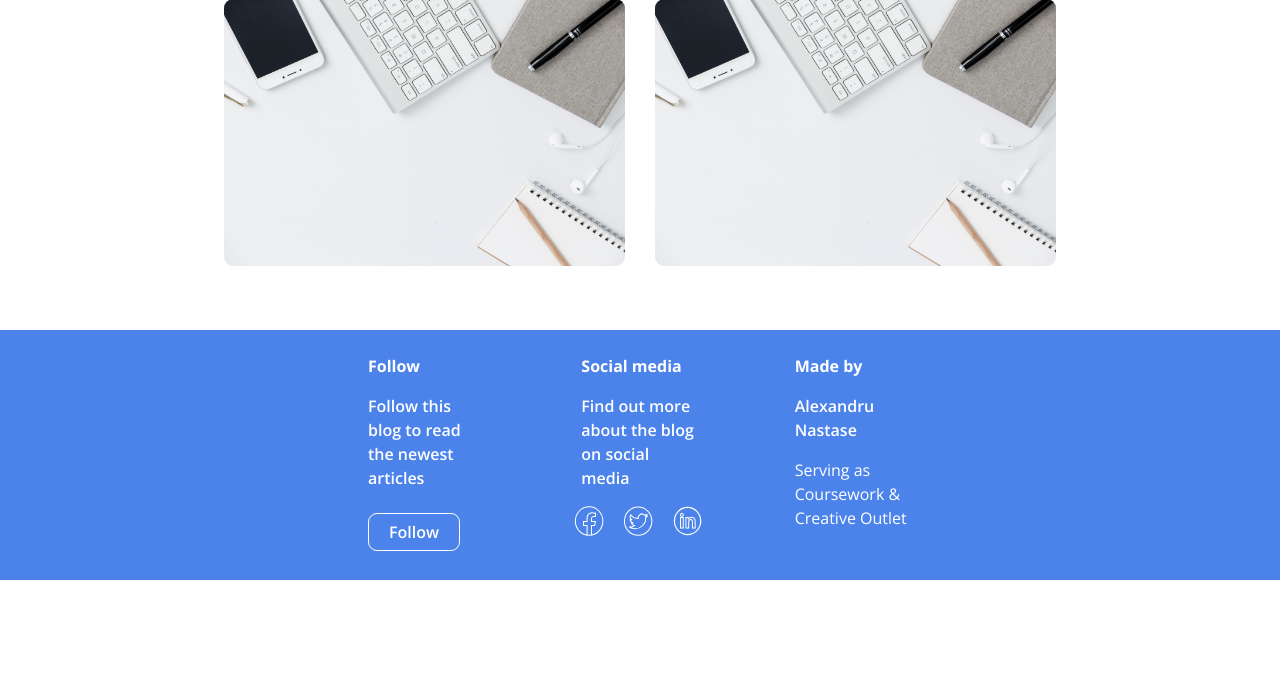
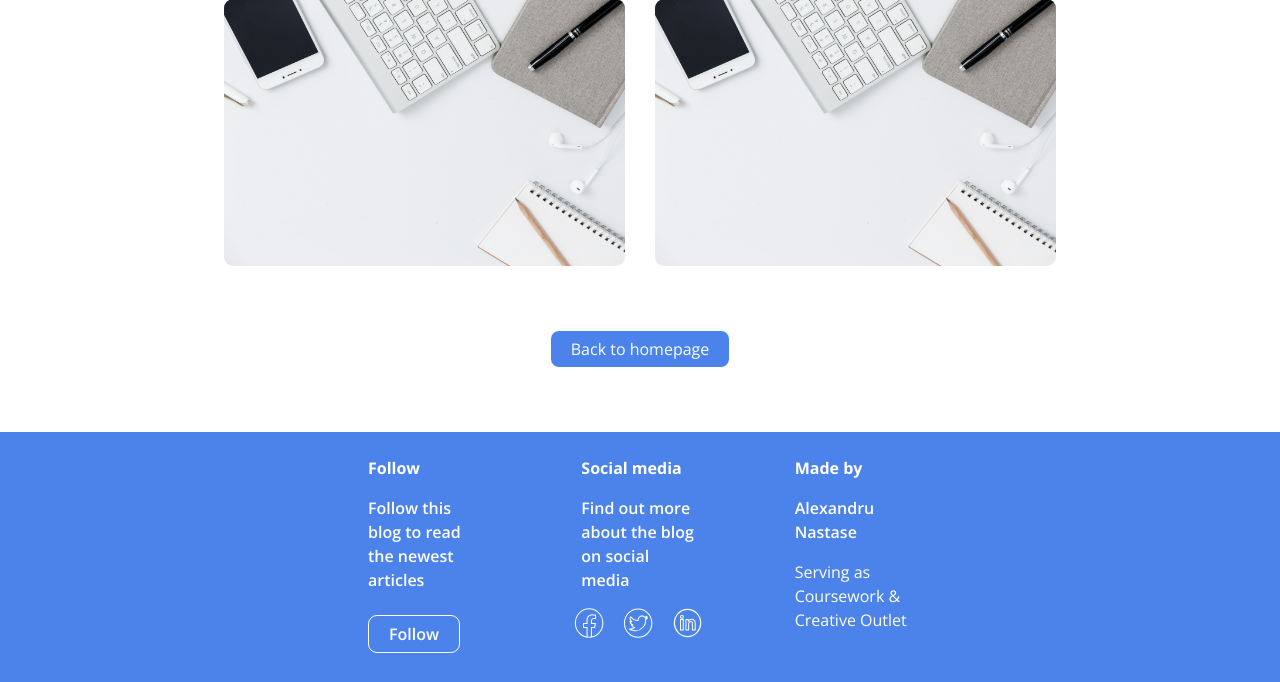
Before and after one commit to AlexandruNst/blog_and_resume, a Django app: page /article/1/ in a window 1280 px wide. Shown: the part 1154-1836 px from the top of the page. Before the commit the page ends 1734 px from the top, so only its background shows below. Run offline with Django 3.2, Linux system fonts and the light colour scheme; tables that the repository leaves empty hold one stand-in row (values such as "Sample post"); some libraries are stand-ins or nearby versions.

Commit message:
Added back to homepage button

```diff
--- a/blog/templates/blog/article_detail.html
+++ b/blog/templates/blog/article_detail.html
@@ -75,6 +75,27 @@
                 </a></div>
             </div>
         </div>
+
+        <p class="text-center">
+        	<a id="home-button" href="/" class="-bttn -bttn-blue-filled -rounded mt-5 d-inline-block mx-auto">Back to homepage</a>
+        </p>
     </div>
 
 {% endblock content %}
+
+{% block js %}
+    <script>
+        $("#home-button").each(function(){
+
+            $(this).hover(
+                function() {
+                $(this).html('<i class="fas fa-arrow-left"></i>&nbsp;&nbsp;Back to homepage');
+                },
+                function() {
+                $(this).html("Back to homepage");
+                }
+
+        );
+        });
+    </script>
+{% endblock js %}
```
